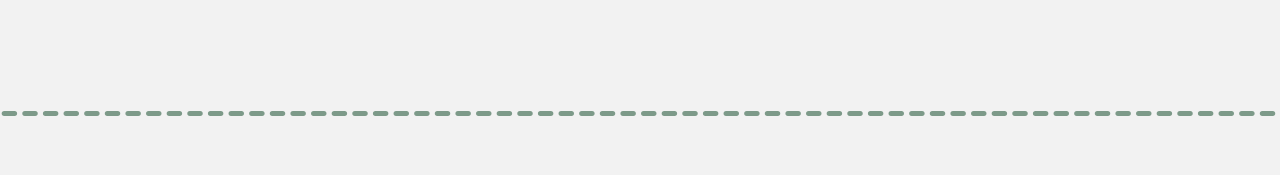
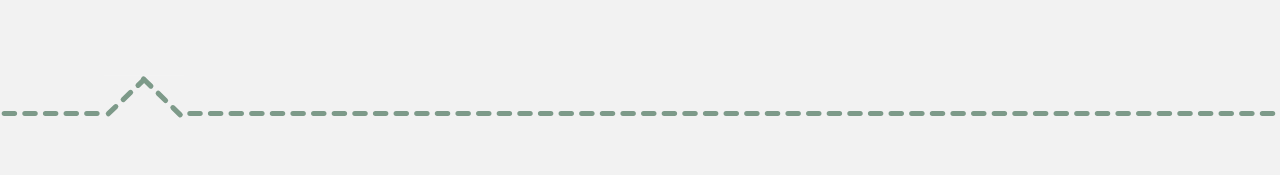
Before and after one commit to ElisyanBot/frosovallenEFS, a Vue app: page / in a window 1280 px wide. Shown: the part 2167-2342 px from the top of the page. Built offline with nearby package versions, Linux system fonts and the light colour scheme.

Commit message:
added info animation

```diff
--- a/src/features/LearnMoreSection/LearnMoreFeature.vue
+++ b/src/features/LearnMoreSection/LearnMoreFeature.vue
@@ -31,6 +31,12 @@
     </div>
     <div class="info-text__line-animation">
       <img src="/line-green.svg" alt="animation" />
+      <img
+        :style="{ left: arrowPlacement + '%' }"
+        class="line-green__arrow"
+        src="/line-green__arrow.svg"
+        alt="animation"
+      />
     </div>
     <InfoTextLayout>
       <InfoText
@@ -48,12 +54,27 @@
   import InfoIcon from './components/InfoIcon.vue'
   import InfoText from './components/InfoText.vue'
   import InfoTextLayout from './components/InfoTextLayout.vue'
-  import { ref } from 'vue'
+  import { ref, watchEffect } from 'vue'
   import infoTextObj from '../../../public/_infoTextObj'
 
   const currentInfoObj = ref('cafe')
+  const mockData = ref(infoTextObj)
+  const arrowPlacement = ref(null)
 
-  const mockData = ref(infoTextObj)
+  watchEffect(() => {
+    if (currentInfoObj.value === 'cafe') {
+      arrowPlacement.value = 8.1
+    }
+    if (currentInfoObj.value === 'vandrarhem') {
+      arrowPlacement.value = 34
+    }
+    if (currentInfoObj.value === 'event') {
+      arrowPlacement.value = 59.8
+    }
+    if (currentInfoObj.value === 'gudstjänster') {
+      arrowPlacement.value = 87.1
+    }
+  })
 </script>
 
 <style lang="scss">
@@ -63,5 +84,14 @@
   }
   .info-text__line-animation {
     margin: 8rem 0;
+    position: relative;
+    .line-green__arrow {
+      position: absolute;
+      top: -3.2rem;
+      left: 87%;
+      height: 5.5rem;
+      width: 8rem;
+      transition: all 0.5s;
+    }
   }
 </style>
```
Also changed, not shown: public/line-green__arrow.svg.
